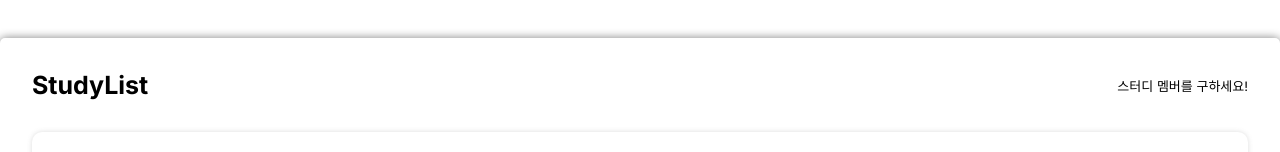
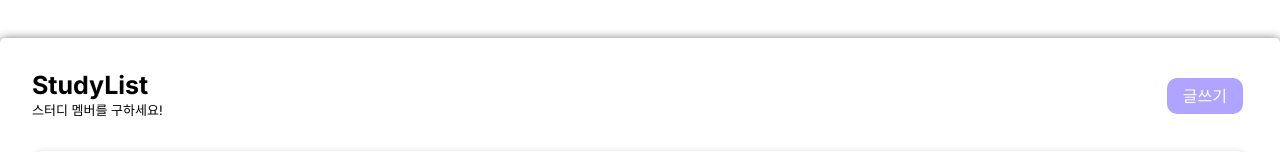
Before and after one commit to haileyham/study-now, a Next.js app: page /study-post in a window 1280 px wide. Shown: the part 202-354 px from the top of the page. Built offline with nearby package versions, Linux system fonts and the light colour scheme.

Commit message:
(#7) style:스터디게시판 list에서 write페이지 연결

```diff
--- a/app/study-post/page.tsx
+++ b/app/study-post/page.tsx
@@ -1,13 +1,19 @@
 import React from 'react';
 import styles from './page.module.scss';
+import Link from 'next/link';
 
 export default function StudyPost() {
   return (
     <>
       <main className={styles.studyMain}>
         <header className={styles.studyHeader}>
-          <h1>StudyList</h1>
-          <p>스터디 멤버를 구하세요!</p>
+          <div>
+            <h1>StudyList</h1>
+            <p>스터디 멤버를 구하세요!</p>
+          </div>
+          <Link href="/study-post/write">
+            <span>글쓰기</span>
+          </Link>
         </header>
         <section className={styles.studySection}>
           <div className={styles.studyList}>
```
